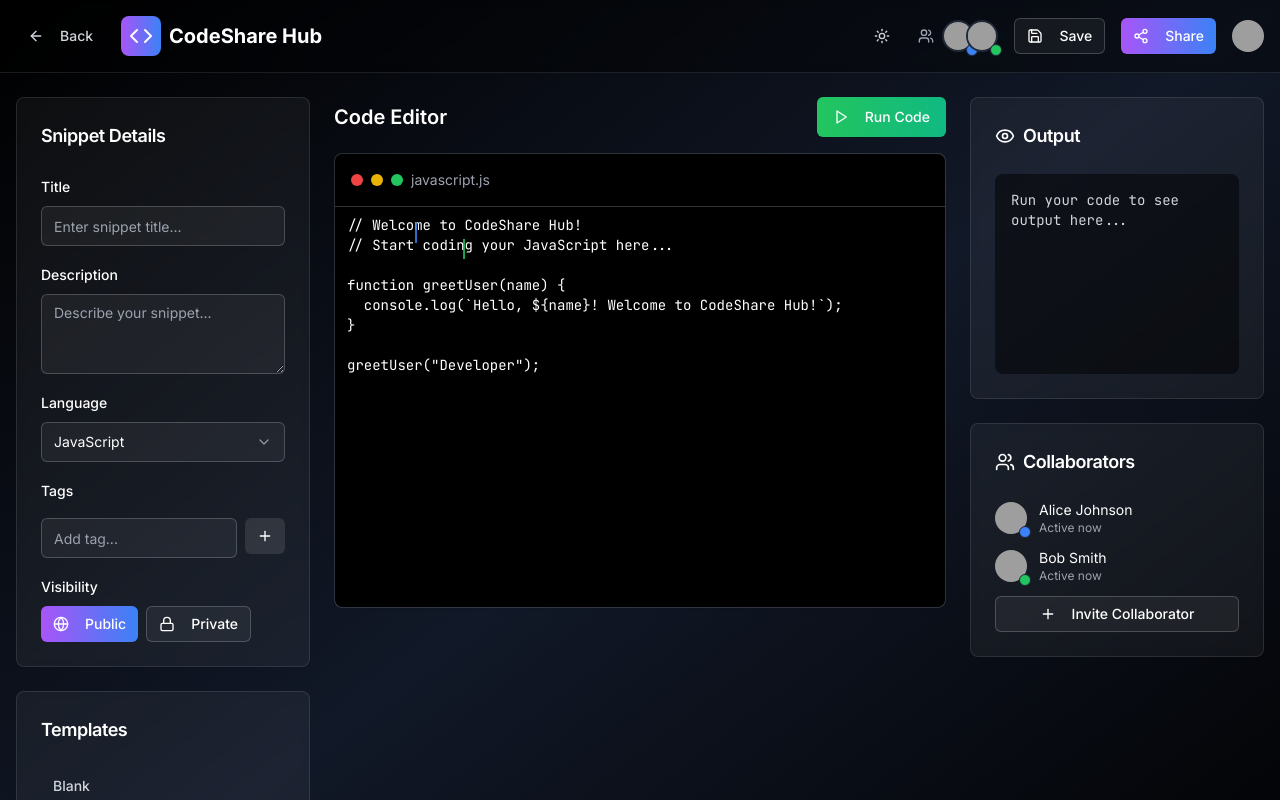
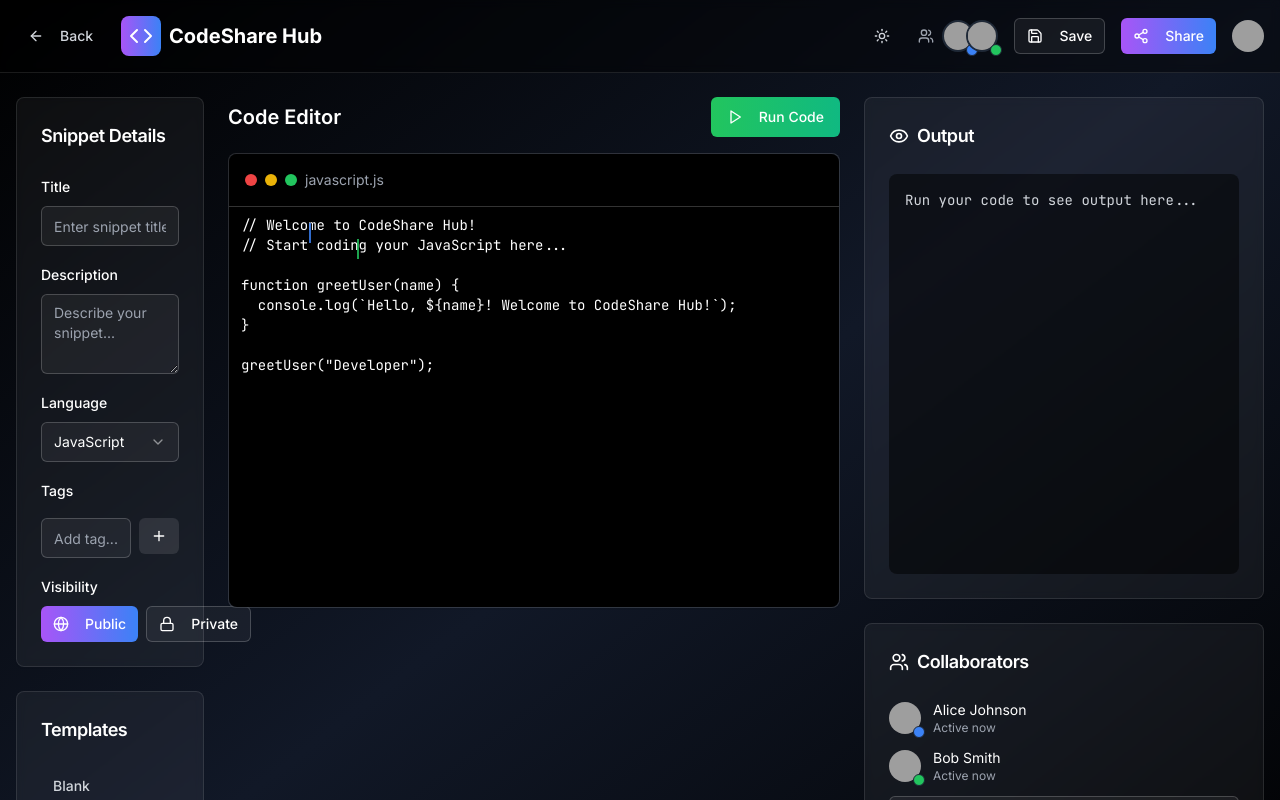
Before and after one commit to jishnugithub/code-hub-verse, a React (Vite) app: page /editor in a window 1280 px wide. Shown: the top 800 px of the page. Built offline with nearby package versions, Linux system fonts and the light colour scheme; grey boxes are pictures that could not be loaded.

Commit message:
Refactor: Adjust editor layout
Reduce snippet box size and increase output box size.

```diff
--- a/src/pages/Editor.tsx
+++ b/src/pages/Editor.tsx
@@ -372,9 +372,9 @@ if __name__ == "__main__":
       </header>
 
       <div className="container mx-auto px-4 py-6">
-        <div className="grid gap-6 lg:grid-cols-4">
-          {/* Left Panel - Snippet Info */}
-          <div className="lg:col-span-1 space-y-6">
+        <div className="grid gap-6 lg:grid-cols-12">
+          {/* Left Panel - Snippet Info (Smaller) */}
+          <div className="lg:col-span-2 space-y-6">
             <Card className={`${theme === 'dark' ? 'bg-white/5 border-white/10' : 'bg-white border-gray-200'} backdrop-blur-sm`}>
               <CardHeader>
                 <CardTitle className={`${theme === 'dark' ? 'text-white' : 'text-gray-900'} text-lg`}>Snippet Details</CardTitle>
@@ -495,7 +495,7 @@ if __name__ == "__main__":
           </div>
 
           {/* Center Panel - Code Editor */}
-          <div className="lg:col-span-2 space-y-4">
+          <div className="lg:col-span-6 space-y-4">
             <div className="flex items-center justify-between">
               <h2 className={`text-xl font-semibold ${theme === 'dark' ? 'text-white' : 'text-gray-900'}`}>Code Editor</h2>
               <div className="flex space-x-2">
@@ -535,8 +535,8 @@ if __name__ == "__main__":
             </Card>
           </div>
 
-          {/* Right Panel - Output & Collaborators */}
-          <div className="lg:col-span-1 space-y-6">
+          {/* Right Panel - Output & Collaborators (Bigger) */}
+          <div className="lg:col-span-4 space-y-6">
             <Card className={`${theme === 'dark' ? 'bg-white/5 border-white/10' : 'bg-white border-gray-200'} backdrop-blur-sm`}>
               <CardHeader>
                 <CardTitle className={`${theme === 'dark' ? 'text-white' : 'text-gray-900'} text-lg flex items-center`}>
@@ -545,7 +545,7 @@ if __name__ == "__main__":
                 </CardTitle>
               </CardHeader>
               <CardContent>
-                <div className={`${theme === 'dark' ? 'bg-black/50' : 'bg-gray-50'} rounded-lg p-4 min-h-[200px]`}>
+                <div className={`${theme === 'dark' ? 'bg-black/50' : 'bg-gray-50'} rounded-lg p-4 min-h-[400px]`}>
                   <pre className={`text-sm ${theme === 'dark' ? 'text-gray-300' : 'text-gray-700'} whitespace-pre-wrap`}>
                     {output || "Run your code to see output here..."}
                   </pre>
```
